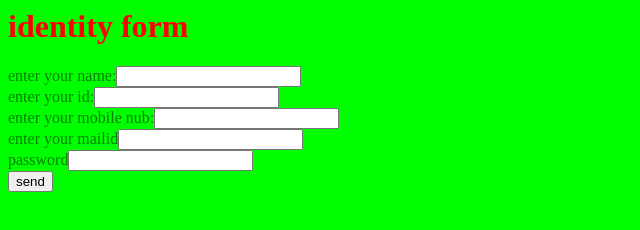
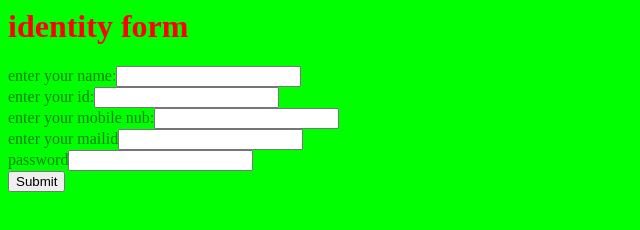
Before and after one commit to rameshreddy1996/forms, a plain HTML site: page index1.html in a window 1280 px wide. Shown: the full height of the page, 0-640 px from the left. Drawn offline with Linux system fonts and the light colour scheme.

Commit message:
some updation

```diff
--- a/index1.html
+++ b/index1.html
@@ -10,7 +10,7 @@ enter your id:<input type="text"  ><br>
 enter your mobile nub:<input type="text" ><br>
 enter your mailid<input type="text"><br>
 password<input type="password" ><br>
-<input type="button" value="send"><br>
+<input type="submit"
 </form>
 </body>
 </html>
```
